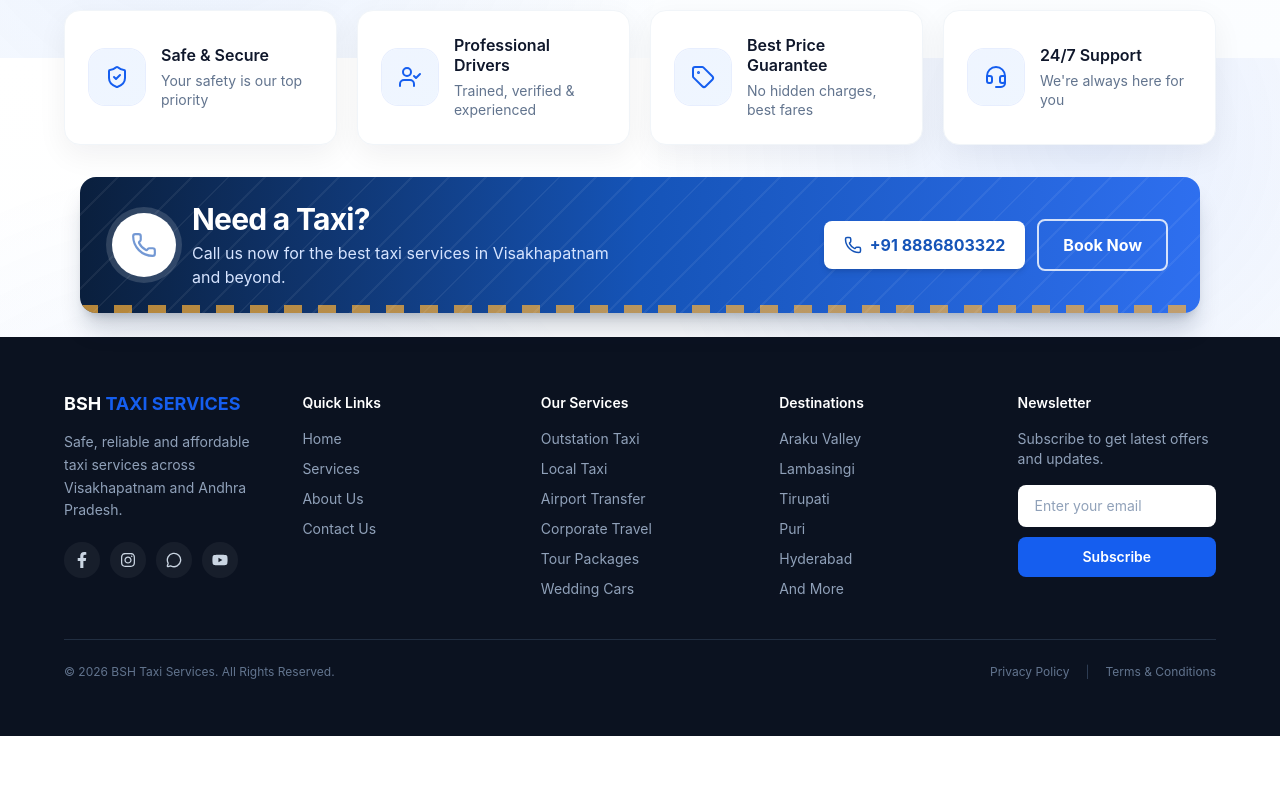
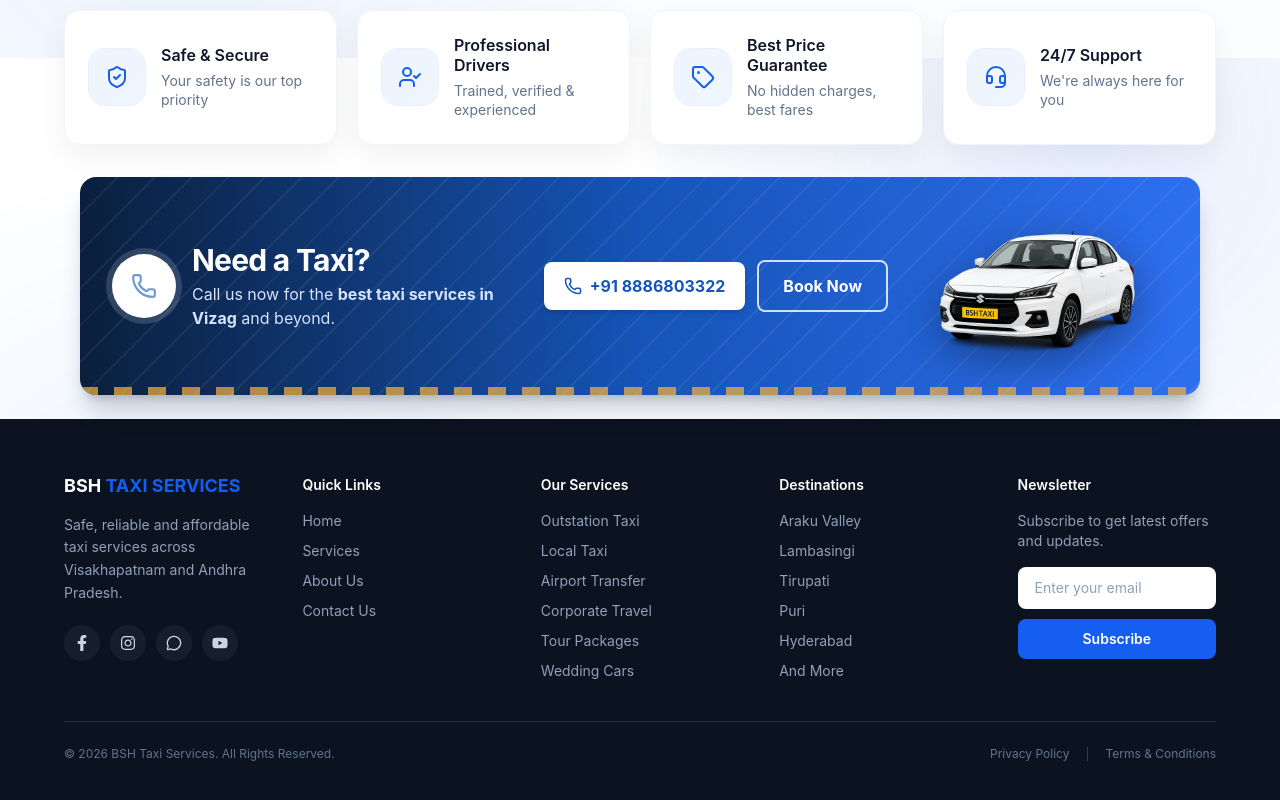
Before and after one commit to sateesh1216/BSH_webpage, a React (Vite) app: page /fleet in a window 1280 px wide. Shown: the part 2342-3142 px from the top of the page. Before the commit the page ends 3078 px from the top, so only its background shows below. Built offline with nearby package versions, Linux system fonts and the light colour scheme; a web font is replaced by a local one.

Commit message:
Home page

```diff
--- a/src/components/home/CTA.tsx
+++ b/src/components/home/CTA.tsx
@@ -120,7 +120,7 @@ export function CTA() {
           <CTAIconBadge />
           <div>
             <h2 className="text-2xl font-bold tracking-tight text-white sm:text-3xl">Need a Taxi?</h2>
-            <p className="mt-1 max-w-md text-sm text-[#D6E4FF] sm:text-base">Call us now for the best taxi services in Visakhapatnam and beyond.</p>
+            <p className="mt-1 max-w-md text-sm text-[#D6E4FF] sm:text-base">Call us now for the <b>best taxi services in Vizag</b> and beyond.</p>
           </div>
         </div>
 
@@ -142,9 +142,9 @@ export function CTA() {
           </button>
         </div>
 
-        {/* <div className="hidden shrink-0 lg:block">
-          <img src="/src/assets/cars/Homepage_Dzire-taxi-services-2-in-visakhapatnam-bshtaxiservices.png" alt="BSH Taxi Services car" className="h-auto w-64 object-contain drop-shadow-[0_12px_20px_rgba(0,0,0,0.35)]" />
-        </div> */}
+        <div className="hidden shrink-0 lg:block">
+          <img src="/src/assets/cars/Homepage_Dzire-taxi-services-2-in-visakhapatnam-bshtaxiservices.webp" alt="BSH Taxi Services car" className="h-auto w-64 object-contain drop-shadow-[0_12px_20px_rgba(0,0,0,0.35)]" />
+        </div>
       </div>
     </section>
   );
```
